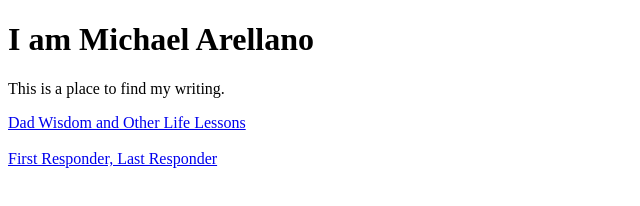
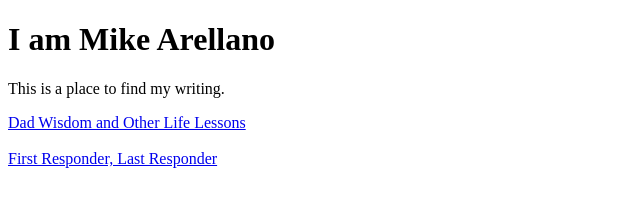
Before and after one commit to ssciolist/dadsite, a plain HTML site: page index.html in a window 1280 px wide. Shown: the whole page, without its empty margins (0-640 px from the left). Drawn offline with Linux system fonts and the light colour scheme.

Commit message:
Update index.html

```diff
--- a/index.html
+++ b/index.html
@@ -7,7 +7,7 @@
 
 <body>
 
-    <h1>I am Michael Arellano</h1>
+    <h1>I am Mike Arellano</h1>
     <p>This is a place to find my writing.</p>
 
     <a href="https://dadwisdomotherlifelessons.blogspot.com/" target="_blank">Dad Wisdom and Other Life Lessons</a></br>
```
